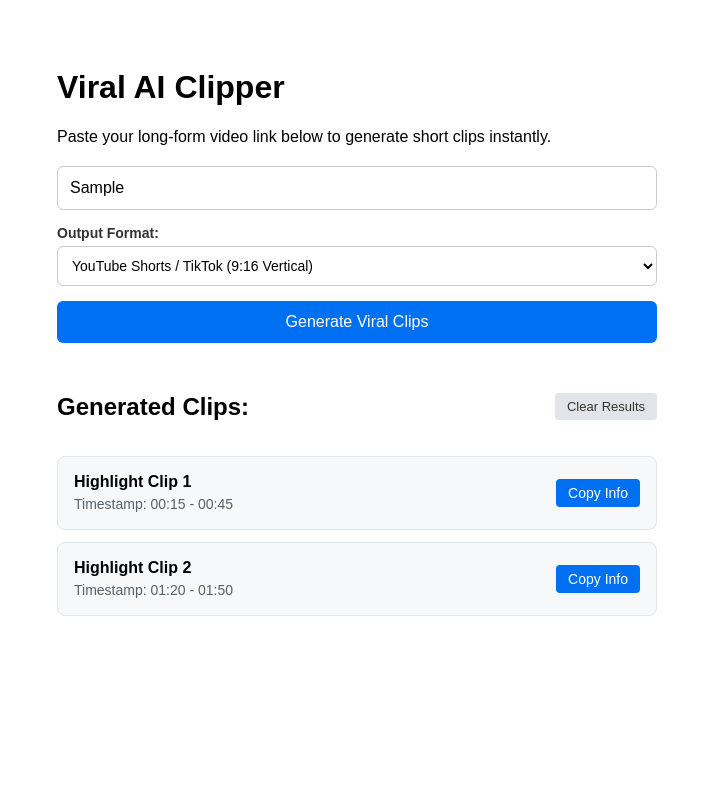
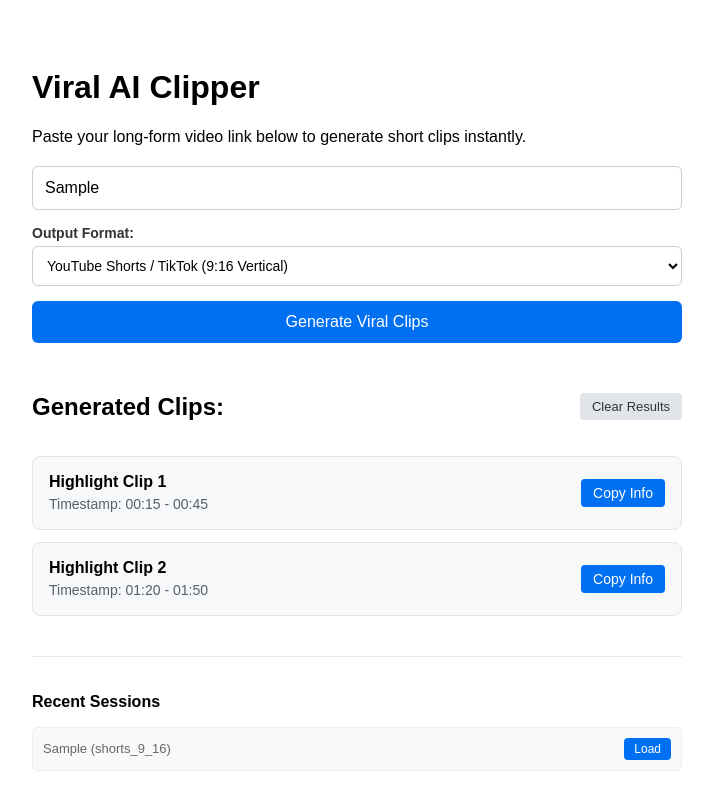
Before and after one commit to senorcoughlin/viral-ai-clipper, a Next.js app: page / in a window 1280 px wide. Both pictures are taken after typing "Sample" into the empty fields and a click on the button "Generate Viral Clips". Shown: the top 810 px of the page, without its empty margins (283-996 px from the left). Built offline with nearby package versions, Linux system fonts and the light colour scheme.

Commit message:
Update page.jsx

```diff
--- a/app/page.jsx
+++ b/app/page.jsx
@@ -8,9 +8,12 @@ export default function Home() {
   const [clipFormat, setClipFormat] = useState('shorts_9_16');
   const [isProcessing, setIsProcessing] = useState(false);
   const [clips, setClips] = useState([]);
+  const [history, setHistory] = useState([]);
 
   const handleClipping = async (e) => {
     e.preventDefault();
+    if (!videoUrl.trim()) return;
+
     setIsProcessing(true);
     setClips([]);
 
@@ -29,7 +32,14 @@ export default function Home() {
         throw new Error(result.message || 'Failed to process video');
       }
 
-      setClips(result.data.generatedClips);
+      const newClips = result.data.generatedClips;
+      setClips(newClips);
+
+      // Add to session history
+      setHistory((prev) => [
+        { id: Date.now(), url: videoUrl, format: clipFormat, clips: newClips },
+        ...prev.slice(0, 4), // Keep last 5 entries
+      ]);
     } catch (error) {
       console.error('Error:', error);
       alert('Error processing video. Please try again.');
@@ -43,8 +53,14 @@ export default function Home() {
     setClips([]);
   };
 
+  const loadHistoryItem = (item) => {
+    setVideoUrl(item.url);
+    setClipFormat(item.format);
+    setClips(item.clips);
+  };
+
   return (
-    <main style={{ padding: '40px', fontFamily: 'sans-serif', maxWidth: '600px', margin: '0 auto' }}>
+    <main style={{ padding: '40px', fontFamily: 'sans-serif', maxWidth: '650px', margin: '0 auto' }}>
       <h1>Viral AI Clipper</h1>
       <p>Paste your long-form video link below to generate short clips instantly.</p>
 
@@ -106,6 +122,27 @@ export default function Home() {
           </div>
         </div>
       )}
+
+      {history.length > 0 && (
+        <div style={{ marginTop: '40px', borderTop: '1px solid #eaeaea', paddingTop: '20px' }}>
+          <h3 style={{ fontSize: '16px', marginBottom: '10px' }}>Recent Sessions</h3>
+          <ul style={{ listStyle: 'none', padding: 0, display: 'flex', flexDirection: 'column', gap: '8px' }}>
+            {history.map((item) => (
+              <li key={item.id} style={{ display: 'flex', justifyContent: 'space-between', alignItems: 'center', background: '#f9f9f9', padding: '10px', borderRadius: '6px', border: '1px solid #eee' }}>
+                <span style={{ fontSize: '13px', color: '#666', overflow: 'hidden', textOverflow: 'ellipsis', whiteSpace: 'nowrap', maxWidth: '400px' }}>
+                  {item.url} ({item.format})
+                </span>
+                <button
+                  onClick={() => loadHistoryItem(item)}
+                  style={{ padding: '4px 10px', fontSize: '12px', background: '#0070f3', color: '#fff', border: 'none', borderRadius: '4px', cursor: 'pointer' }}
+                >
+                  Load
+                </button>
+              </li>
+            ))}
+          </ul>
+        </div>
+      )}
     </main>
   );
 }
```
